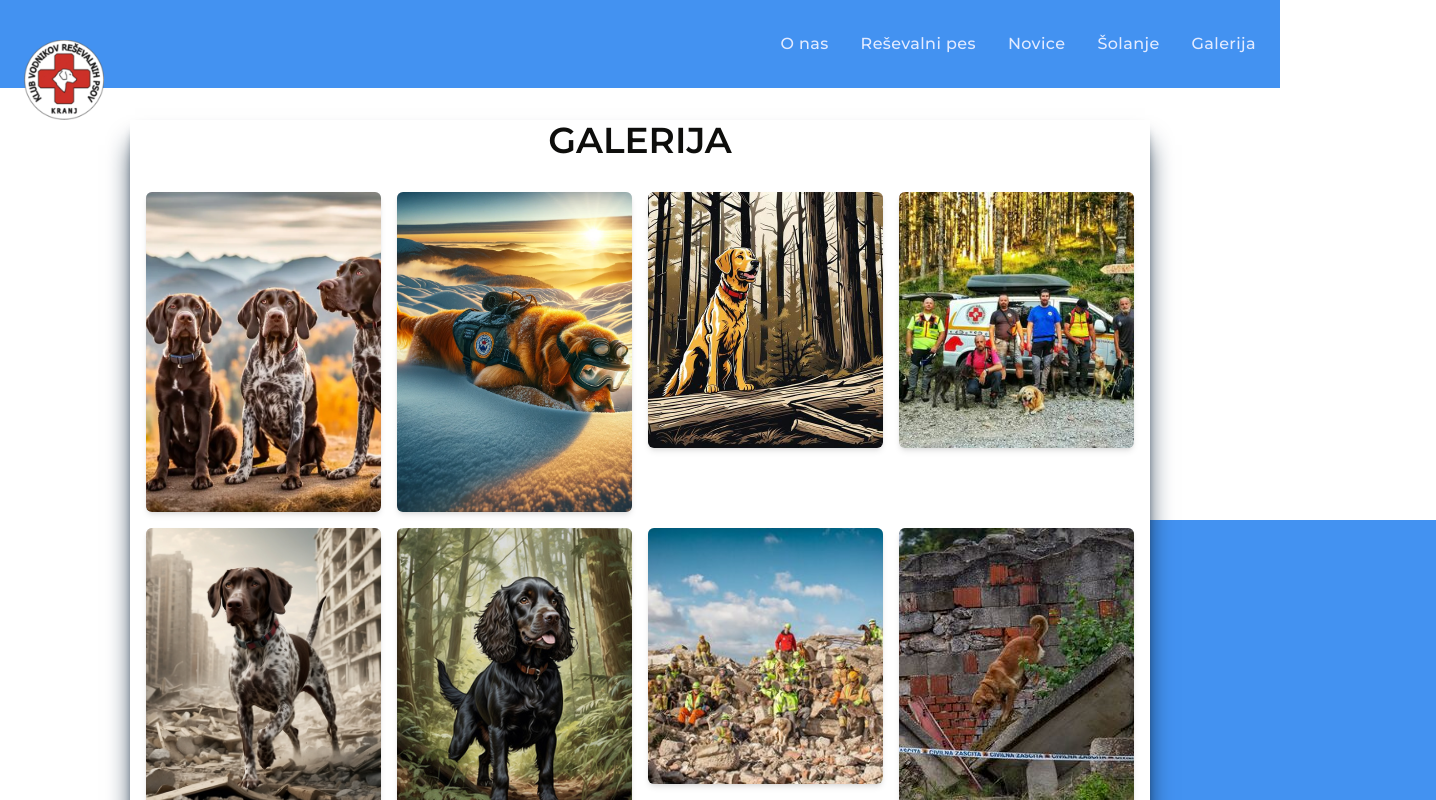
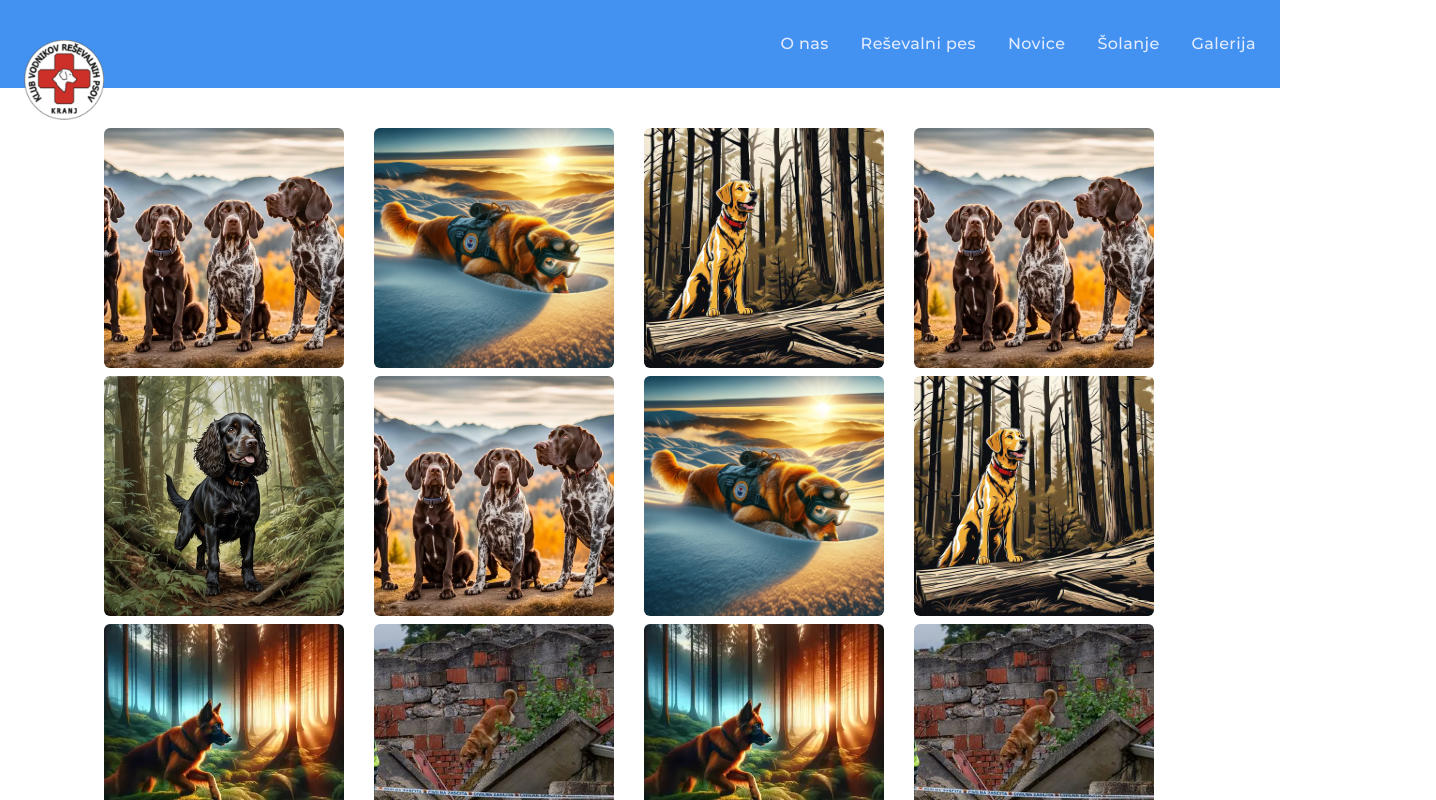
Before and after one commit to BostjanT/KVRPK, a Next.js app: page /galerija in a window 1280 px wide. Shown: the top 800 px of the page, 1436 px wide, since content can reach past the window. Built offline with nearby package versions, Linux system fonts and the light colour scheme.

Commit message:
adding grid gallery

```diff
--- /dev/null
+++ b/app/galerija/_page.tsx
@@ -0,0 +1,47 @@
+'use client'
+import Image from 'next/image'
+import { images } from './images'
+import PhotoAlbum from 'react-photo-album'
+import Lightbox from 'yet-another-react-lightbox'
+import 'yet-another-react-lightbox/styles.css'
+import { useState } from 'react'
+
+const Galerija = () => {
+    const [index, setIndex] = useState(-1)
+    const getRandomSize = () => {
+        const sizes = ['h-48', 'h-64', 'h-80', 'h-96', 'h-112']
+        return sizes[Math.floor(Math.random() * sizes.length)]
+    }
+
+    return (
+        <section className="flex flex-col container px-5 md:px-0 bg-whiter max-w-8xl my-8  mx-auto min-h-screen shadow-xl shadow-darkGrey relative">
+            <div className="bg-hero"></div>
+            <h2 className="mb-8">galerija</h2>
+
+            {/*   <div className="grid grid-cols-1 sm:grid-cols-2 md:grid-cols-3 lg:grid-cols-4 gap-4 px-4 [&>img:not(:first-child)]:mt-8"> */}
+            <div className="columns-1 space-y-4 md:p-8 sm:columns-2  md:columns-3 lg:columns-4 [&>img:not(:first-child)]:mt-8">
+                {images.map((image, index) => (
+                    <div
+                        key={index}
+                        className={`grid gap-4 relative overflow-hidden bg-gray-200 rounded-md shadow-md min-h-20`}
+                        onClick={({ index: current }) => setIndex(current)}>
+                        <Image
+                            src={image}
+                            height={320}
+                            alt={'gallery image'}
+                            className="absolute inset-0 w-full h-full object-cover"
+                        />
+                    </div>
+                ))}
+                <Lightbox
+                    index={index}
+                    slides={images}
+                    open={index >= 0}
+                    close={() => setIndex(-1)}
+                />
+            </div>
+        </section>
+    )
+}
+
+export default Galerija
--- /dev/null
+++ b/app/galerija/images.ts
@@ -0,0 +1,124 @@
+import { ImageG } from '@/types/types'
+export const gallery: ImageG[] = [
+    {
+        index: 1,
+        src: '/fourdogs.webp',
+        original: '/fourddogs.webp',
+        width: 1344,
+        height: 768,
+        alt: 'gallery image',
+    },
+    {
+        src: '/golden1.webp',
+        original: '/golden1.webp',
+        width: 1792,
+        height: 1024,
+        index: 2,
+        alt: 'gallery image',
+    },
+    {
+        src: '/golden_forest.jpg',
+        original: '/golden_forest.jpg',
+        width: 512,
+        height: 512,
+        index: 3,
+        alt: 'gallery image',
+    },
+    {
+        src: '/fourdogs.webp',
+        original: '/fourddogs.webp',
+        width: 1344,
+        height: 768,
+        index: 4,
+        alt: 'gallery image',
+    },
+    {
+        src: '/spaniel.jpg',
+        original: '/spaniel.jpgp',
+        width: 512,
+        height: 384,
+        index: 5,
+        alt: 'gallery image',
+    },
+    {
+        src: '/fourdogs.webp',
+        original: '/fourddogs.webp',
+        width: 1344,
+        height: 768,
+        index: 6,
+        alt: 'gallery image',
+    },
+    {
+        src: '/golden1.webp',
+        original: '/golden1.webp',
+        width: 1792,
+        height: 1024,
+        index: 7,
+        alt: 'gallery image',
+    },
+    {
+        src: '/golden_forest.jpg',
+        original: '/golden_forest.jpg',
+        width: 512,
+        height: 512,
+        index: 8,
+        alt: 'gallery image',
+    },
+    {
+        src: '/portrait2.webp',
+        original: '/portrait2.webp',
+        width: 366,
+        height: 640,
+        index: 9,
+        alt: 'gallery image',
+    },
+    {
+        src: '/svetovno_iskanje.jpg',
+        original: '/svetovno_iskanje.jpg',
+        width: 480,
+        height: 320,
+        index: 10,
+        alt: 'gallery image',
+    },
+    {
+        src: '/portrait2.webp',
+        original: '/portrait2.webp',
+        width: 366,
+        height: 640,
+        index: 11,
+        alt: 'gallery image',
+    },
+
+    {
+        src: '/svetovno_iskanje.jpg',
+        original: '/svetovno_iskanje.jpg',
+        width: 6400,
+        height: 3600,
+        index: 12,
+        alt: 'gallery image',
+    },
+    {
+        src: '/golden1.webp',
+        original: '/golden1.webp',
+        width: 320,
+        height: 180,
+        index: 13,
+        alt: 'gallery image',
+    },
+    {
+        src: '/portrait2.webp',
+        original: '/portrait2.webp',
+        width: 180,
+        height: 320,
+        index: 14,
+        alt: 'gallery image',
+    },
+    {
+        src: '/golden_forest.jpg',
+        original: '/golden_forest.jpg',
+        width: 320,
+        height: 180,
+        index: 15,
+        alt: 'gallery image',
+    },
+]
--- a/app/galerija/page.tsx
+++ b/app/galerija/page.tsx
@@ -1,50 +1,51 @@
-import Slika1 from '@/public/fourdogs.webp'
-import Slika2 from '@/public/golden1.webp'
-import Slika3 from '@/public/golden_forest.jpg'
-import Slika4 from '@/public/iskalna_akcija.jpg'
-import Slika5 from '@/public/pointer.jpg'
-import Slika6 from '@/public/spaniel.jpg'
-import Slika7 from '@/public/skupinska.jpg'
-import Slika8 from '@/public/svetovno_iskanje.jpg'
+'use client'
+import React, { useState } from 'react'
 import Image from 'next/image'
+import Modal from '@/components/Modal'
+import { ImageG } from '@/types/types'
+import { gallery } from './images' // Correct import
 
-const Galerija = () => {
-    const images = [
-        Slika1,
-        Slika2,
-        Slika3,
-        Slika4,
-        Slika5,
-        Slika6,
-        Slika7,
-        Slika8,
-    ]
+interface MasonryGalleryProps {
+    images: ImageG[]
+}
 
-    const getRandomSize = () => {
-        const sizes = ['h-48', 'h-64', 'h-80', 'h-96', 'h-112']
-        return sizes[Math.floor(Math.random() * sizes.length)]
+const MasonryGallery = ({ images }: MasonryGalleryProps) => {
+    const [modalOpen, setModalOpen] = useState<boolean>(false)
+    const [selectedImage, setSelectedImage] = useState<ImageG | null>(null)
+
+    const openModal = (image: ImageG) => {
+        setSelectedImage(image)
+        setModalOpen(true)
+    }
+
+    const closeModal = () => {
+        setModalOpen(false)
+        setSelectedImage(null)
     }
 
     return (
-        <section className="flex flex-col container px-5 md:px-0 bg-whiter max-w-8xl mt-8  mx-auto min-h-screen shadow-xl shadow-darkGrey relative">
-            <div className="bg-hero"></div>
-            <h2 className="mb-8">galerija</h2>
-
-            <div className="grid grid-cols-1 sm:grid-cols-2 md:grid-cols-3 lg:grid-cols-4 gap-4 px-4">
-                {images.map((image, index) => (
-                    <div
-                        key={index}
-                        className={`relative overflow-hidden bg-gray-200 rounded-md shadow-md ${getRandomSize()} `}>
-                        <Image
-                            src={image}
-                            alt={'gallery image'}
-                            className="absolute inset-0 w-full h-full object-cover"
-                        />
-                    </div>
-                ))}
-            </div>
-        </section>
+        <div className="grid grid-cols-1 sm:grid-cols-2 md:grid-cols-3 lg:grid-cols-4 gap-2 p-10 max-w-6xl mx-auto">
+            {gallery.map((image) => (
+                <Image
+                    key={image.index}
+                    src={image.src}
+                    alt={image.alt}
+                    width={image.width}
+                    height={image.height}
+                    className="cursor-pointer w-60 h-60 object-cover object-center rounded-md"
+                    onClick={() => openModal(image)}
+                />
+            ))}
+            <Modal
+                isOpen={modalOpen}
+                onClose={closeModal}
+                imageSrc={selectedImage?.src || ''}
+                imageAlt={selectedImage?.alt || ''}
+                imageHeight={selectedImage?.height}
+                imageWidth={selectedImage?.width}
+            />
+        </div>
     )
 }
 
-export default Galerija
+export default MasonryGallery
--- /dev/null
+++ b/components/Modal.tsx
@@ -0,0 +1,64 @@
+// components/Modal.tsx
+'use client'
+import Image from 'next/image'
+import React from 'react'
+
+interface ModalProps {
+    isOpen: boolean
+    onClose: () => void
+    imageSrc: string
+    imageAlt: string
+    imageHeight: number
+    imageWidth: number
+}
+
+const Modal: React.FC<ModalProps> = ({
+    isOpen,
+    onClose,
+    imageSrc,
+    imageAlt,
+    imageHeight,
+    imageWidth,
+}) => {
+    if (!isOpen) return null
+
+    const maxWidth = Math.min(window.innerWidth * 0.9, imageWidth)
+    const maxHeight = Math.min(window.innerHeight * 0.9, imageHeight)
+
+    return (
+        <div className="fixed top-0 left-0 w-full h-full bg-gray-800 bg-opacity-75 flex items-center justify-center z-50">
+            <div className="relative max-w-2xl w-full bg-white p-4 rounded-lg shadow-lg">
+                <Image
+                    src={imageSrc}
+                    alt={imageAlt}
+                    width={imageWidth}
+                    height={imageHeight}
+                    style={{
+                        maxWidth: `${maxWidth}px`,
+                        maxHeight: `${maxHeight}px`,
+                    }}
+                    className="w-full h-full object-cover mx-auto"
+                />
+                <button
+                    className="absolute top-0 right-1 text-alertOrange"
+                    onClick={onClose}>
+                    <svg
+                        xmlns="http://www.w3.org/2000/svg"
+                        className="h-8 w-8"
+                        fill="none"
+                        viewBox="0 0 24 24"
+                        stroke="currentColor">
+                        <path
+                            strokeLinecap="round"
+                            strokeLinejoin="round"
+                            strokeWidth={2}
+                            d="M6 18L18 6M6 6l12 12"
+                        />
+                    </svg>
+                </button>
+            </div>
+        </div>
+    )
+}
+
+export default Modal
--- a/package.json
+++ b/package.json
@@ -12,16 +12,18 @@
     "dependencies": {
         "@headlessui/react": "^1.7.18",
         "@heroicons/react": "^2.1.3",
+        "@types/react-modal": "^3.16.3",
         "next": "14.1.3",
         "react": "^18",
         "react-dom": "^18",
-        "react-image-gallery": "^1.3.0"
+        "react-modal": "^3.16.1",
+        "react-photo-album": "^2.3.1",
+        "yet-another-react-lightbox": "^3.17.2"
     },
     "devDependencies": {
         "@types/node": "^20",
         "@types/react": "^18",
         "@types/react-dom": "^18",
-        "@types/react-image-gallery": "^1.2.4",
         "autoprefixer": "^10.0.1",
         "eslint": "^8",
         "eslint-config-next": "14.1.3",
--- /dev/null
+++ b/types/types.ts
@@ -0,0 +1,8 @@
+export interface ImageG {
+    index: number
+    src: string
+    original?: string
+    alt: string
+    width: number
+    height: number
+}
```
Also changed, not shown: 1 other file (tests, documents, lock files or other folders).
